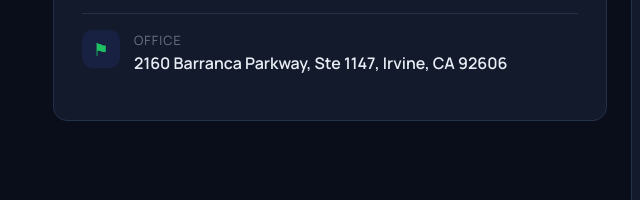
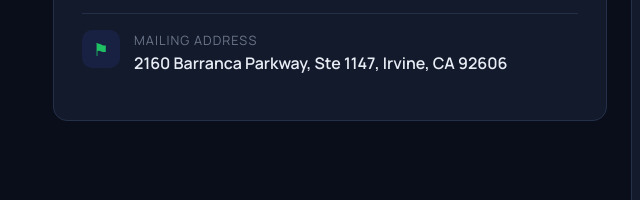
Before and after one commit to aamorozo/mtgpro-a2p, a plain HTML site: page contact.html in a window 1280 px wide. Shown: the part 454-654 px from the top of the page, 71-711 px from the left. Drawn offline with Linux system fonts and the light colour scheme; a script that the page names is missing.

Commit message:
Relabel address as Mailing Address (not Office) for accuracy

```diff
--- a/contact.html
+++ b/contact.html
@@ -39,7 +39,7 @@
         </div>
         <div class="info-row">
           <div class="ic">&#9873;</div>
-          <div><div class="k">Office</div><div class="v">2160 Barranca Parkway, Ste 1147, Irvine, CA 92606</div></div>
+          <div><div class="k">Mailing Address</div><div class="v">2160 Barranca Parkway, Ste 1147, Irvine, CA 92606</div></div>
         </div>
       </div>
 
```
